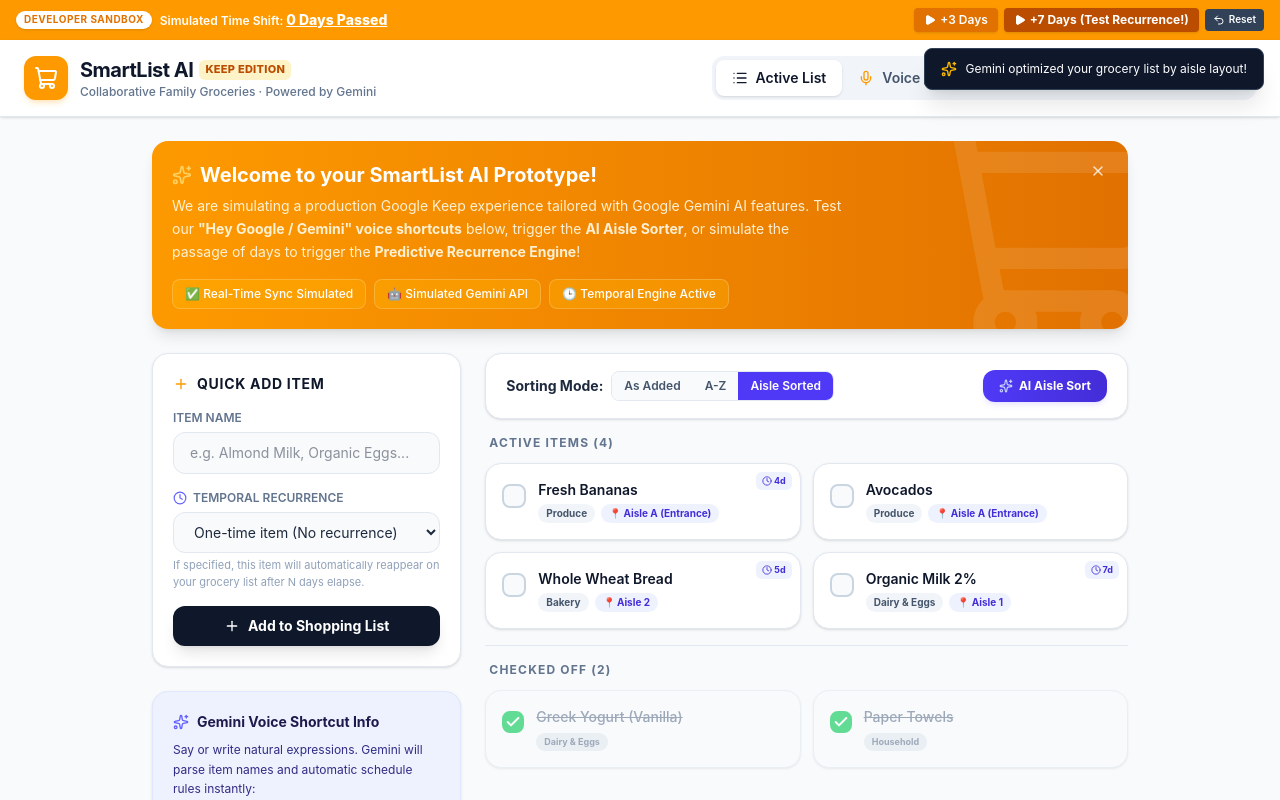
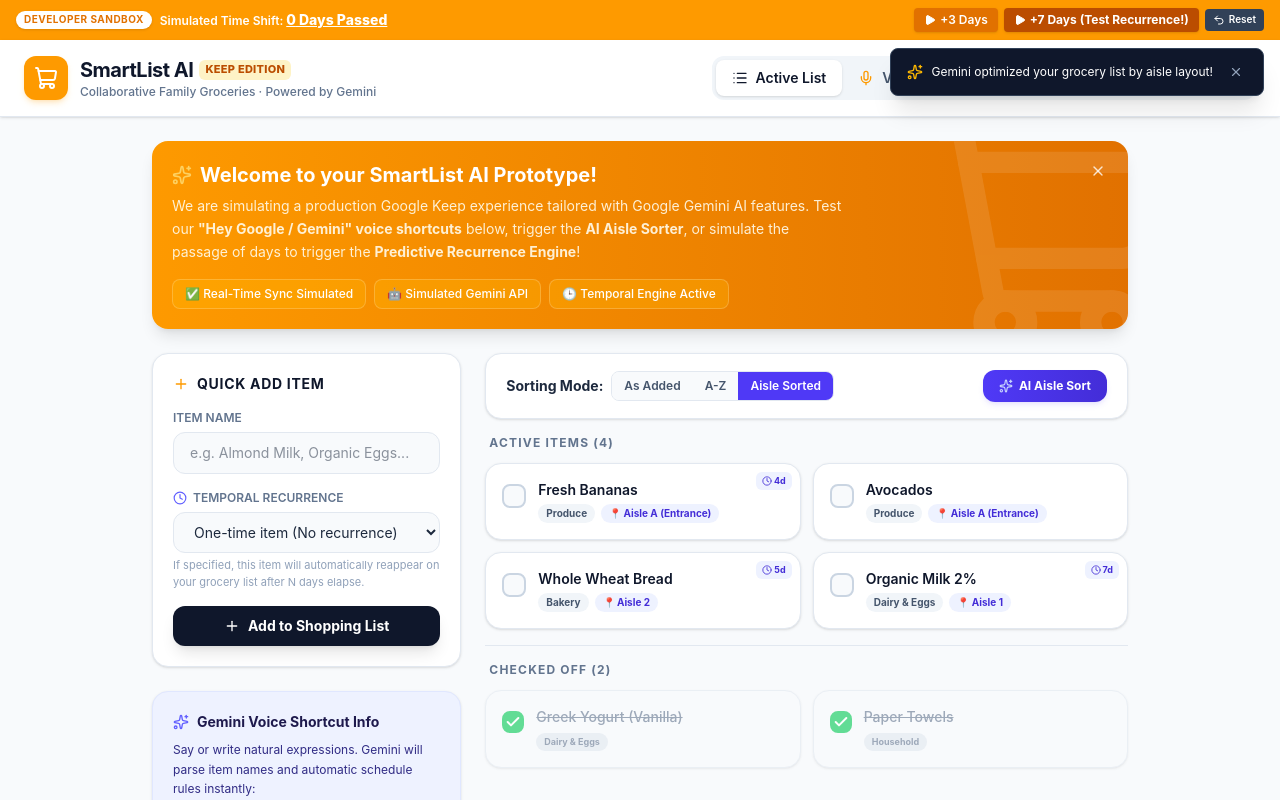
Before and after one commit to blackstrype/SmartList-AI, a React (Vite) app: page / in a window 1280 px wide. Both pictures are taken after a click on the button "AI Aisle Sort". Shown: the top 800 px of the page. Built offline with nearby package versions, Linux system fonts and the light colour scheme.

Commit message:
feat: animate notification fade out and add manual dismiss button

```diff
--- a/src/App-smart.jsx
+++ b/src/App-smart.jsx
@@ -239,10 +239,21 @@
 
   const addNotification = (msg) => {
     const id = Date.now();
-    setNotifications(prev => [...prev, { id, msg }]);
+    setNotifications(prev => [...prev, { id, msg, exiting: false }]);
+    setTimeout(() => {
+      dismissNotification(id);
+    }, 6000);
+  };
+
+  const dismissNotification = (id) => {
+    setNotifications(prev => {
+      const exists = prev.find(n => n.id === id);
+      if (!exists || exists.exiting) return prev;
+      return prev.map(n => n.id === id ? { ...n, exiting: true } : n);
+    });
     setTimeout(() => {
       setNotifications(prev => prev.filter(n => n.id !== id));
-    }, 5000);
+    }, 300);
   };
 
   const toggleVoice = () => {
@@ -445,9 +456,23 @@
       {/* Floating Notifications */}
       <div className="fixed top-12 right-4 z-50 flex flex-col gap-2 max-w-sm">
         {notifications.map(n => (
-          <div key={n.id} className="bg-slate-900 text-white px-4 py-3 rounded-lg shadow-xl flex items-center gap-2 text-xs border border-slate-700 animate-slide-in">
-            <Sparkles className="w-4 h-4 text-amber-400 shrink-0" />
-            <span>{n.msg}</span>
+          <div
+            key={n.id}
+            className={`bg-slate-900 text-white px-4 py-3 rounded-lg shadow-xl flex items-center justify-between gap-3 text-xs border border-slate-700 cursor-default ${
+              n.exiting ? 'notification-exit' : 'notification-enter'
+            }`}
+          >
+            <div className="flex items-center gap-2">
+              <Sparkles className="w-4 h-4 text-amber-400 shrink-0" />
+              <span>{n.msg}</span>
+            </div>
+            <button
+              onClick={() => dismissNotification(n.id)}
+              className="text-slate-400 hover:text-white hover:bg-slate-800 p-1 rounded-md transition-all cursor-pointer shrink-0"
+              aria-label="Dismiss notification"
+            >
+              <X className="w-3.5 h-3.5" />
+            </button>
           </div>
         ))}
       </div>
--- a/src/App.jsx
+++ b/src/App.jsx
@@ -239,10 +239,21 @@
 
   const addNotification = (msg) => {
     const id = Date.now();
-    setNotifications(prev => [...prev, { id, msg }]);
+    setNotifications(prev => [...prev, { id, msg, exiting: false }]);
+    setTimeout(() => {
+      dismissNotification(id);
+    }, 6000);
+  };
+
+  const dismissNotification = (id) => {
+    setNotifications(prev => {
+      const exists = prev.find(n => n.id === id);
+      if (!exists || exists.exiting) return prev;
+      return prev.map(n => n.id === id ? { ...n, exiting: true } : n);
+    });
     setTimeout(() => {
       setNotifications(prev => prev.filter(n => n.id !== id));
-    }, 5000);
+    }, 300);
   };
 
   const toggleVoice = () => {
@@ -445,9 +456,23 @@
       {/* Floating Notifications */}
       <div className="fixed top-12 right-4 z-50 flex flex-col gap-2 max-w-sm">
         {notifications.map(n => (
-          <div key={n.id} className="bg-slate-900 text-white px-4 py-3 rounded-lg shadow-xl flex items-center gap-2 text-xs border border-slate-700 animate-slide-in">
-            <Sparkles className="w-4 h-4 text-amber-400 shrink-0" />
-            <span>{n.msg}</span>
+          <div
+            key={n.id}
+            className={`bg-slate-900 text-white px-4 py-3 rounded-lg shadow-xl flex items-center justify-between gap-3 text-xs border border-slate-700 cursor-default ${
+              n.exiting ? 'notification-exit' : 'notification-enter'
+            }`}
+          >
+            <div className="flex items-center gap-2">
+              <Sparkles className="w-4 h-4 text-amber-400 shrink-0" />
+              <span>{n.msg}</span>
+            </div>
+            <button
+              onClick={() => dismissNotification(n.id)}
+              className="text-slate-400 hover:text-white hover:bg-slate-800 p-1 rounded-md transition-all cursor-pointer shrink-0"
+              aria-label="Dismiss notification"
+            >
+              <X className="w-3.5 h-3.5" />
+            </button>
           </div>
         ))}
       </div>
--- a/src/index.css
+++ b/src/index.css
@@ -33,3 +33,33 @@
     background-color: #ffffff;
   }
 }
+
+@keyframes slide-in-fade {
+  from {
+    transform: translateX(100%);
+    opacity: 0;
+  }
+  to {
+    transform: translateX(0);
+    opacity: 1;
+  }
+}
+
+@keyframes slide-out-fade {
+  from {
+    transform: translateX(0);
+    opacity: 1;
+  }
+  to {
+    transform: translateX(100%);
+    opacity: 0;
+  }
+}
+
+.notification-enter {
+  animation: slide-in-fade 0.3s cubic-bezier(0.16, 1, 0.3, 1) forwards;
+}
+
+.notification-exit {
+  animation: slide-out-fade 0.3s cubic-bezier(0.16, 1, 0.3, 1) forwards;
+}
```
